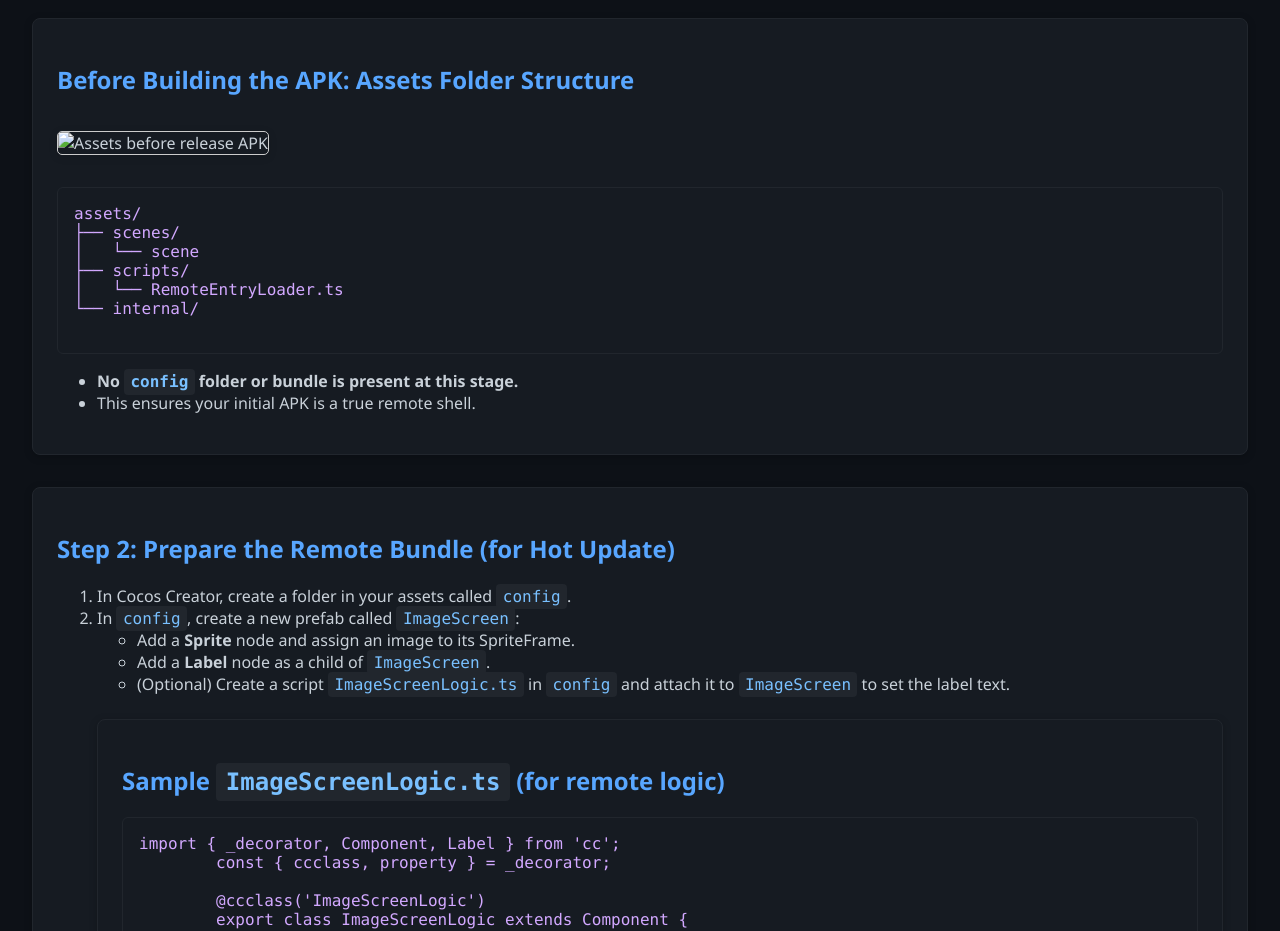
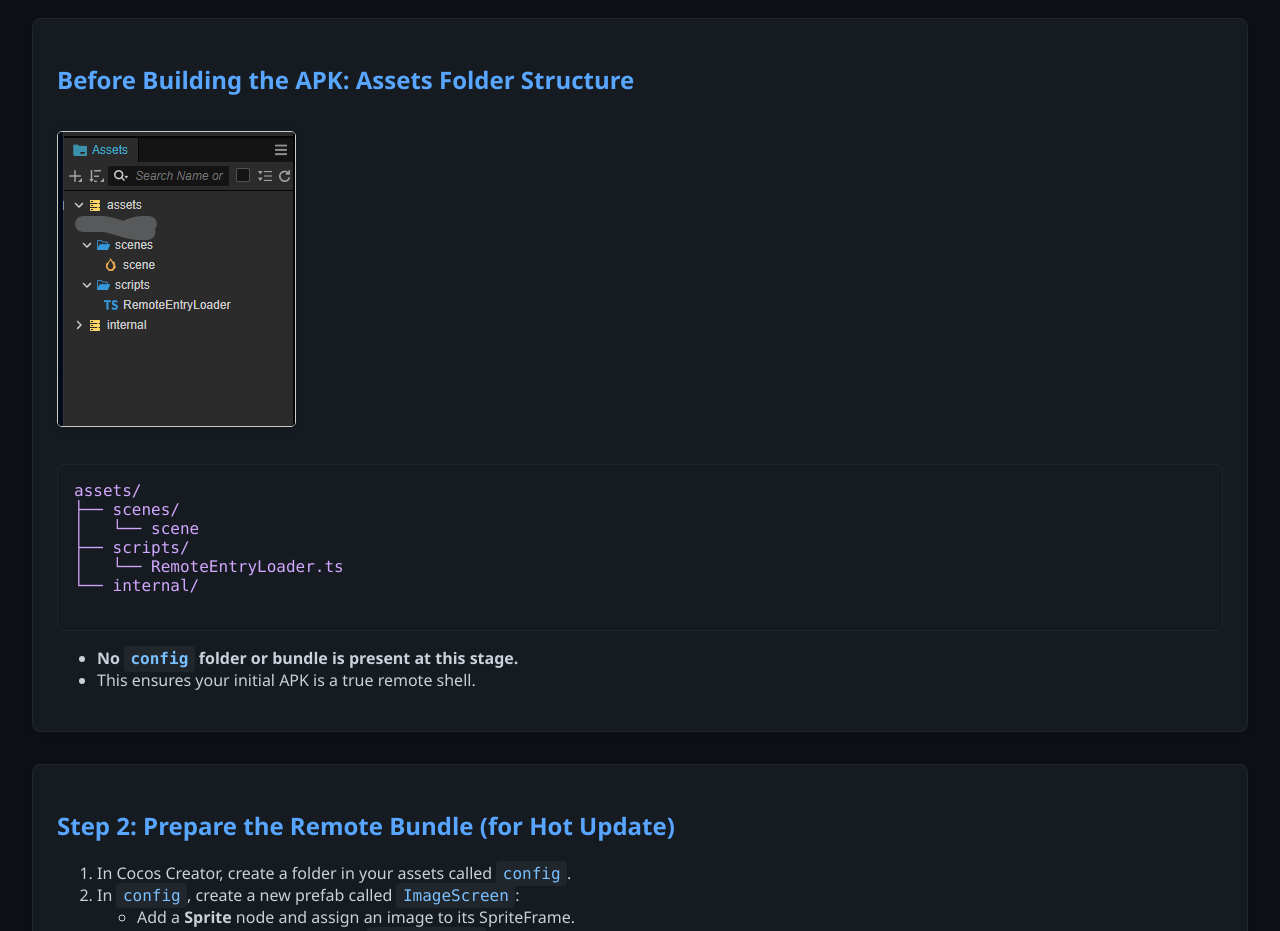
Before and after one commit to manulaperera12/cocos_creator_hotupdate-v-3x, a plain HTML site: page index.html in a window 1280 px wide. Shown: the part 1580-2511 px from the top of the page. Drawn offline with Linux system fonts and the light colour scheme; files whose address does not match are found by name.

Commit message:
Update index.html

```diff
--- a/index.html
+++ b/index.html
@@ -173,7 +173,7 @@
 
     <div class="step">
         <h2>Before Building the APK: Assets Folder Structure</h2>
-        <img src="../Cocos hotupdate tutorial/images/assets_before_release_apk.png" alt="Assets before release APK" style="max-width: 100%; margin: 1em 0; border: 1px solid #ccc; border-radius: 5px;" />
+        <img src="../images/assets_before_release_apk.png" alt="Assets before release APK" style="max-width: 100%; margin: 1em 0; border: 1px solid #ccc; border-radius: 5px;" />
         <pre>
 assets/
 ├── scenes/
```
